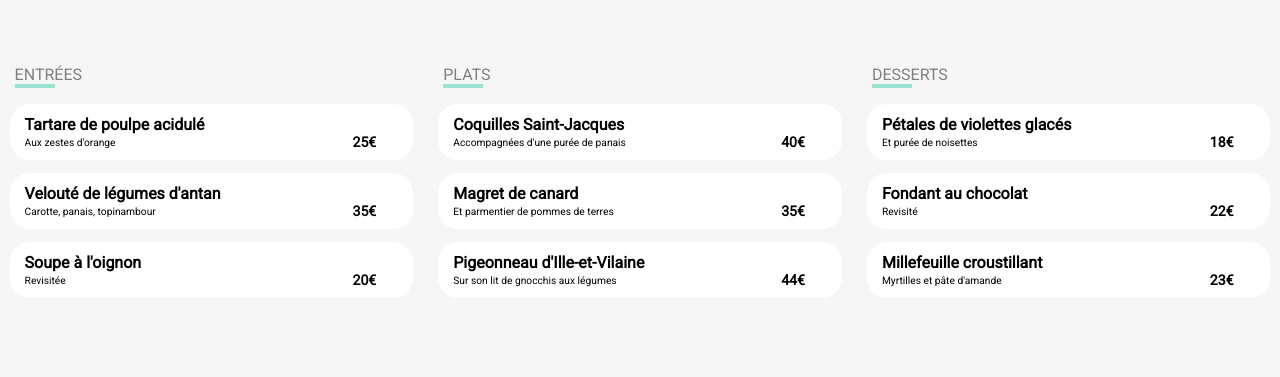
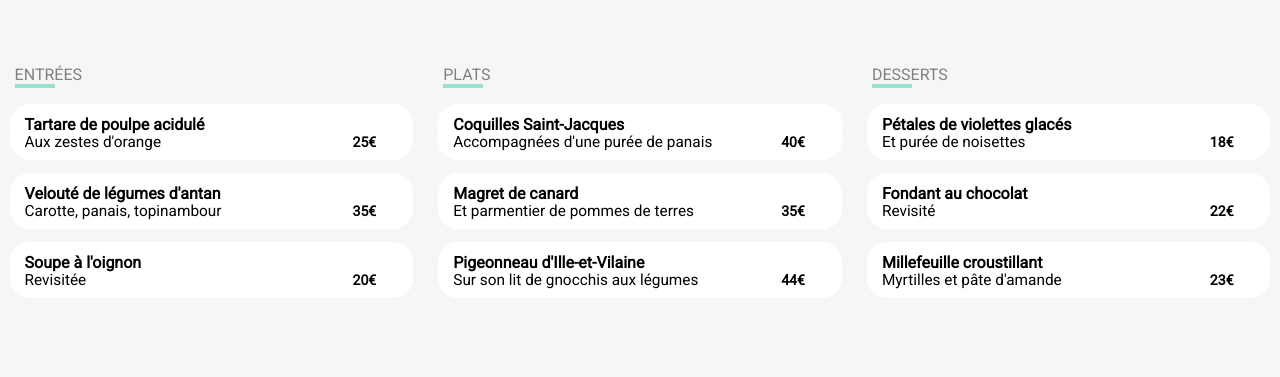
Before and after one commit to NGOUASSA/ArnaultNgouassa_3_05032022, a website: page aLaFrancaise.html in a window 1280 px wide. Shown: the part 423-800 px from the top of the page. Drawn offline with Linux system fonts and the light colour scheme; a web font is replaced by a local one.

Commit message:
Job du 12/03/2022

```diff
--- a/assets/sass/pages/_menus.scss
+++ b/assets/sass/pages/_menus.scss
@@ -183,7 +183,7 @@ body {
                             width: 88%;
                             @media screen and (min-width: 992px) {
                                 font-weight: 500;
-                                font-size: 0.8em;
+                                font-size: 1.2em;
                                 width: 89%;
                                 top: 10px;
                             }
```
Also changed, not shown: assets/CSS/style.css.
